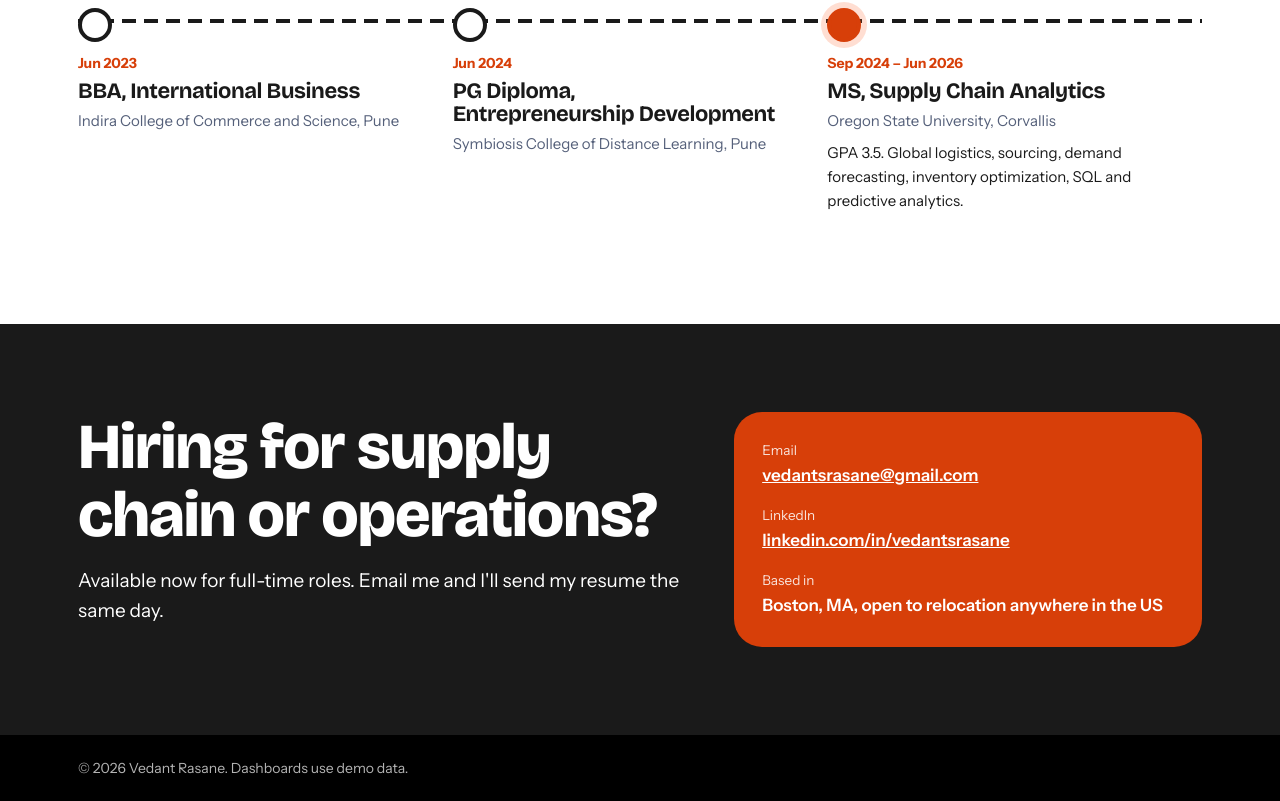
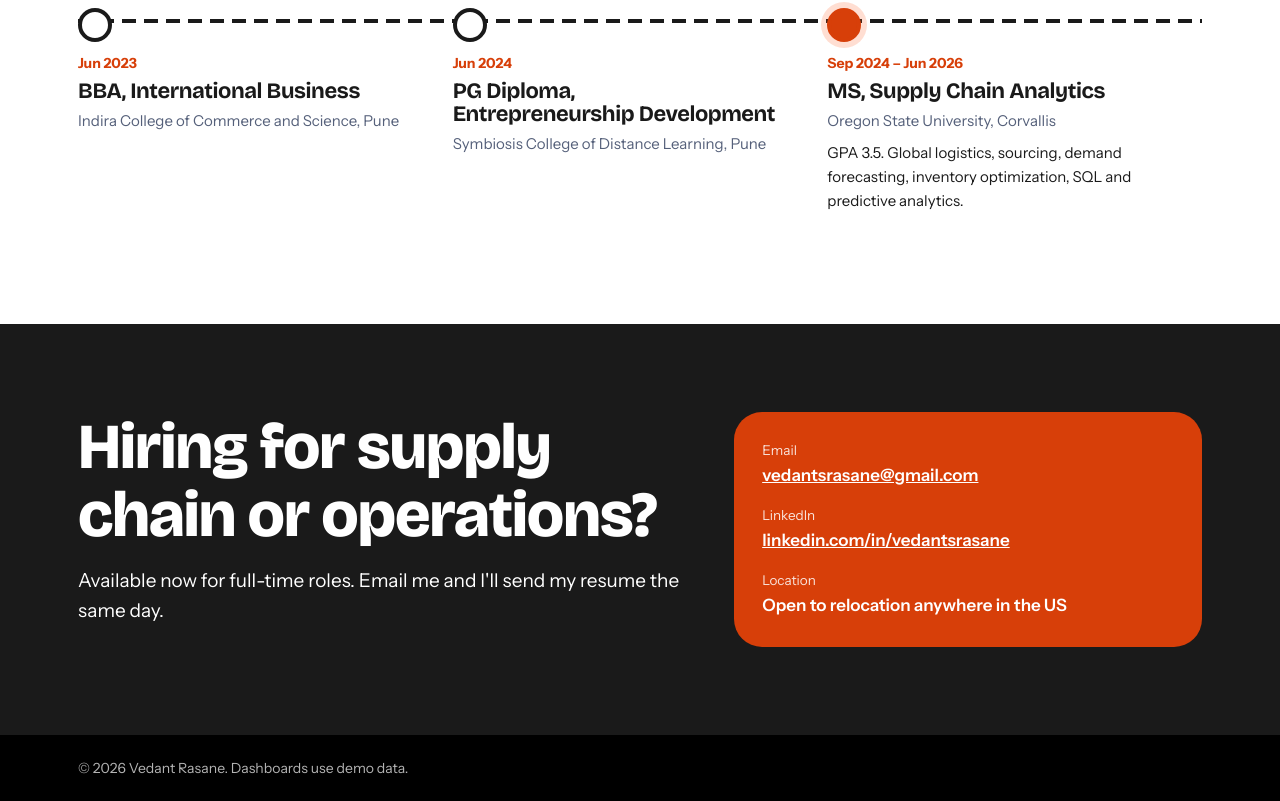
Before and after one commit to vedantsrasane/vedantsrasane.github.io, a plain HTML site: page index.html in a window 1280 px wide. Shown: the part 9704-10505 px from the top of the page. Drawn offline with nearby package versions, Linux system fonts and the light colour scheme.

Commit message:
Remove Boston location from contact section
Co-Authored-By: Claude Opus 5.5 <noreply@anthropic.com>
Claude-Session: https://claude.ai/code/session_0162hNXN8jwKJeESw3qHfxXX

```diff
--- a/index.html
+++ b/index.html
@@ -725,7 +725,7 @@ footer{background:#000;color:rgba(255,255,255,.7);font-size:14px;padding:22px 0}
     <dl>
       <div><dt>Email</dt><dd><a href="mailto:vedantsrasane@gmail.com">vedantsrasane@gmail.com</a></dd></div>
       <div><dt>LinkedIn</dt><dd><a href="https://www.linkedin.com/in/vedantsrasane/" target="_blank" rel="noopener">linkedin.com/in/vedantsrasane</a></dd></div>
-      <div><dt>Based in</dt><dd>Boston, MA, open to relocation anywhere in the US</dd></div>
+      <div><dt>Location</dt><dd>Open to relocation anywhere in the US</dd></div>
     </dl>
   </div>
 </section>
```
